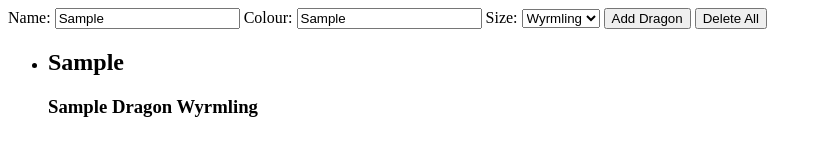
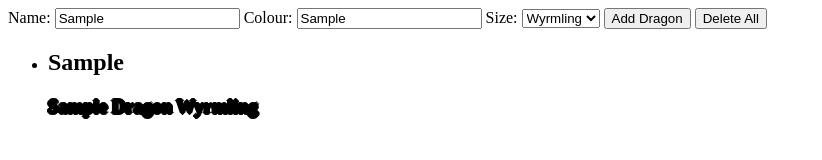
Before and after one commit to fmkeir/dom_events, a plain HTML site: page index.html in a window 1280 px wide. Both pictures are taken after typing "Sample", "Sample" into the empty fields and a click on the input "Add Dragon". Shown: the whole page, without its empty margins (0-822 px from the left). Drawn offline with Linux system fonts and the light colour scheme.

Commit message:
Add method to style dragon descriptions

```diff
--- a/app.js
+++ b/app.js
@@ -24,11 +24,19 @@ const handleFormSubmit = (input, list) => {
   } else {
   description.textContent = `${input.size.value} ${input.colour.value} Dragon`
   }
+  colourDragonDescription(input.colour.value, description)
   newListItem.appendChild(name);
   newListItem.appendChild(description);
   list.insertBefore(newListItem, list.childNodes[0]);
 };
 
+const colourDragonDescription = (colour, element) => {
+  element.classList.add(`${colour.toLowerCase()}`);
+  if (colour.toLowerCase() !== "black") {
+    element.classList.add('shadow');
+  }
+}
+
 const handleDeleteClick = (list) => {
   list.textContent = '';
 }
--- a/styles.css
+++ b/styles.css
@@ -16,8 +16,6 @@
 
 .white {
   color: #ffffff;
-  text-shadow: 2px 0 0 #000000, -2px 0 0 #000000, 0 2px 0 #000000,
-  0 -2px 0 #000000, 1px 1px #000000, -1px -1px 0 #000000, 1px -1px 0 #000000, -1px 1px 0 #000000;
 }
 
 .brass {
@@ -39,3 +37,8 @@
 .silver {
   color: #C0C0C0;
 }
+
+.shadow {
+  text-shadow: 2px 0 0 #000000, -2px 0 0 #000000, 0 2px 0 #000000,
+  0 -2px 0 #000000, 1px 1px #000000, -1px -1px 0 #000000, 1px -1px 0 #000000, -1px 1px 0 #000000;
+}
```
